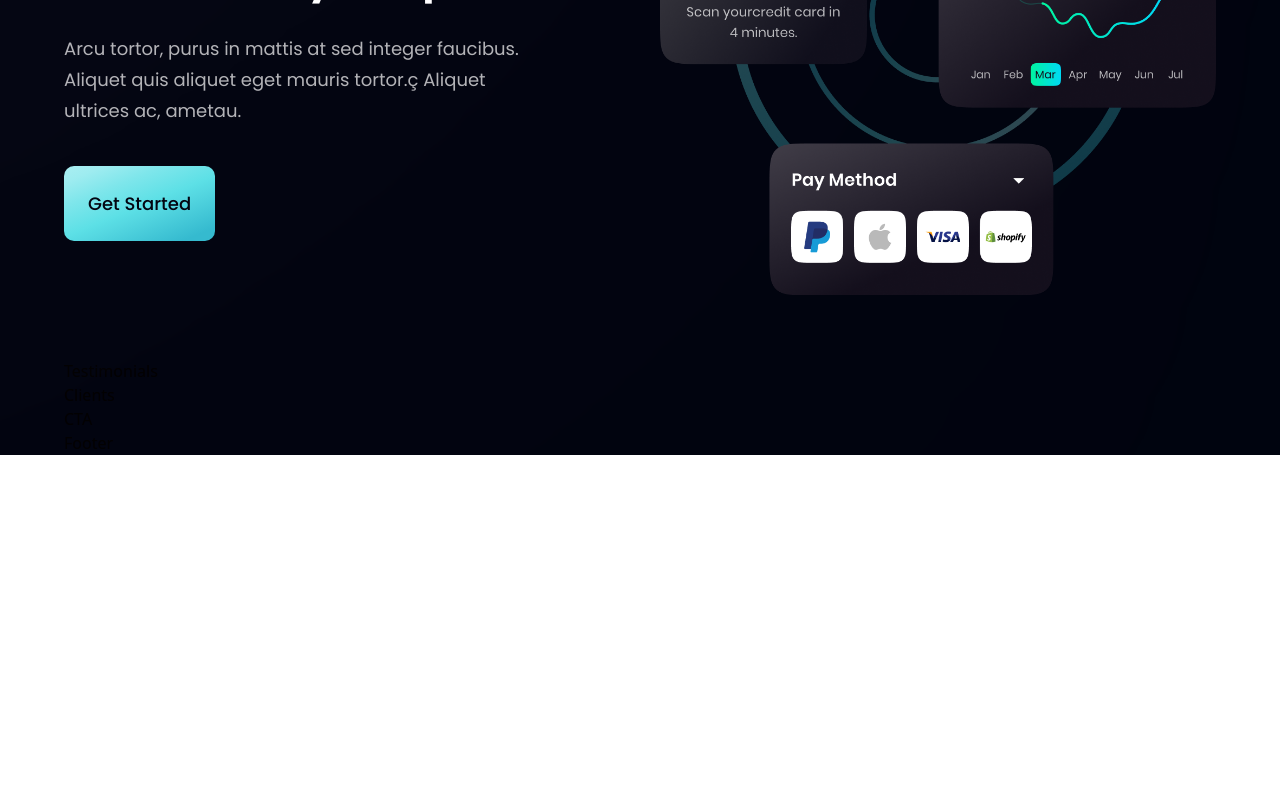
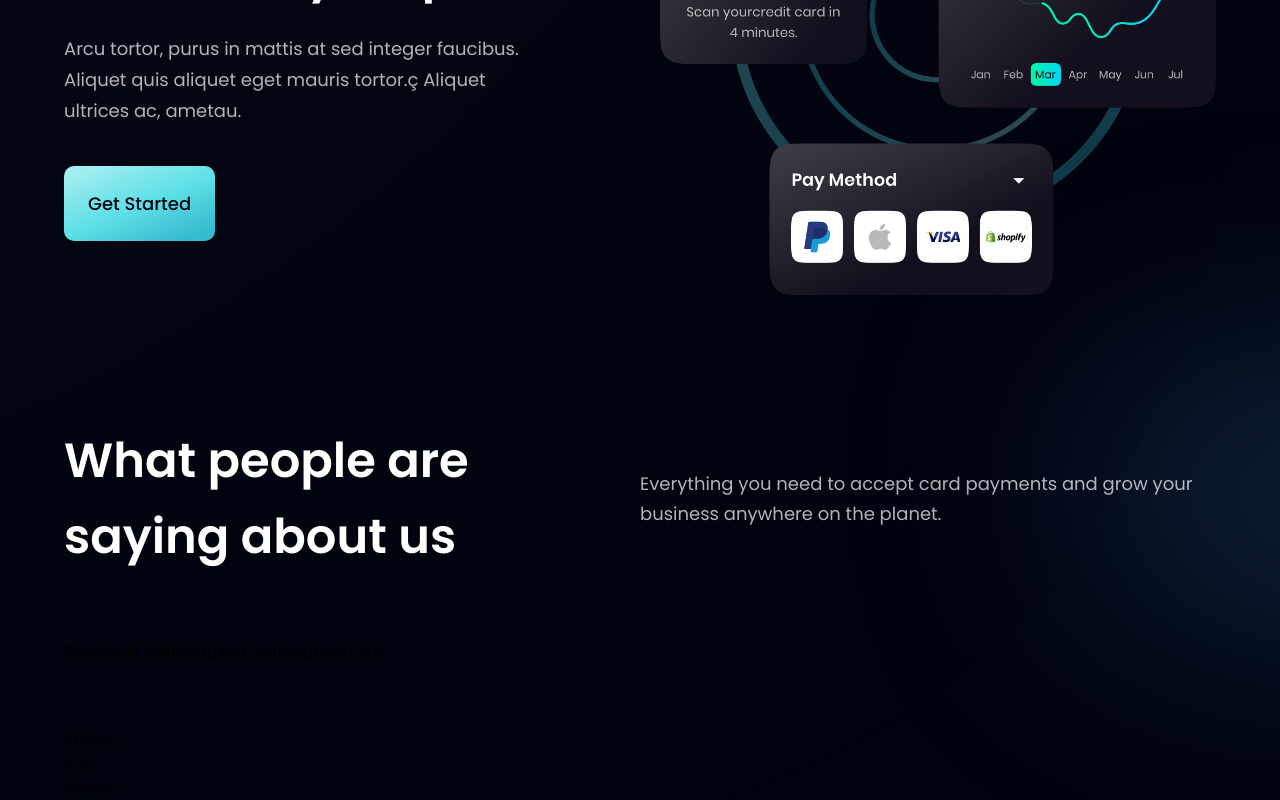
Before and after one commit to ZroC00l/banking_world, a React (Vite) app: page / in a window 1280 px wide. Shown: the part 2480-3280 px from the top of the page. Before the commit the page ends 2935 px from the top, so only its background shows below. Built offline with nearby package versions, Linux system fonts and the light colour scheme.

Commit message:
testimonials component update

```diff
--- a/src/components/Testimonials.jsx
+++ b/src/components/Testimonials.jsx
@@ -3,8 +3,28 @@
 import styles from "../styles";
 import FeedbackCard from "./FeedbackCard";
 
-const Testimonials = () => {
-  return <div>Testimonials</div>;
-};
+const Testimonials = () => (
+  <section
+    className={`${styles.flexCenter} ${styles.paddingY} flex-col relative`}
+  >
+    <div className="absolute z-[0] w-[60%] h-[60%] -right-[50%] rounded-full blue__gradient bottom-40" />
+    <div className="w-full flex justify-between items-center md:flex-row flex-col sm:mb-16 mb-6 relative z-[1]">
+      <h2 className={styles.heading2}>
+        What people are <br className="sm:block hidden" /> saying about us
+      </h2>
+      <div className="w-full md:mt-0 mt-6">
+        <p className={`${styles.paragraph}  text-left max-w[450px]`}>
+          Everything you need to accept card payments and grow your business
+          anywhere on the planet.
+        </p>
+      </div>
+    </div>
+    <div className="flex flex-wrap sm:justify-start justify-center w-full feedback-container relative z-[1]">
+      {feedback.map((card) => (
+        <FeedbackCard key={card.id} {...card} />
+      ))}
+    </div>
+  </section>
+);
 
 export default Testimonials;
```
